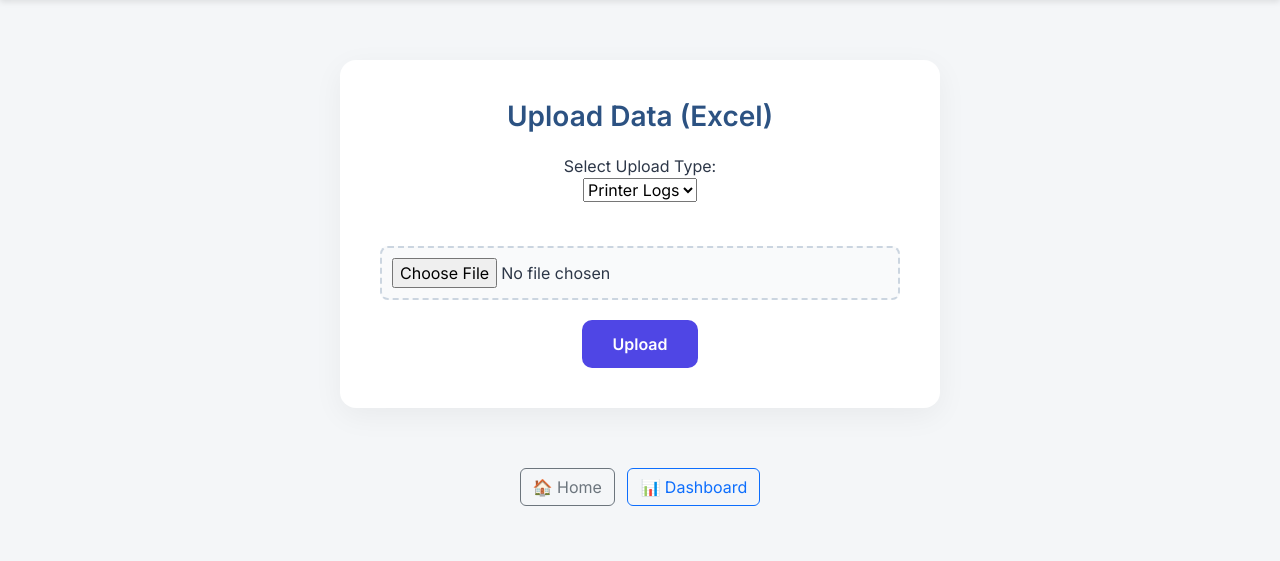
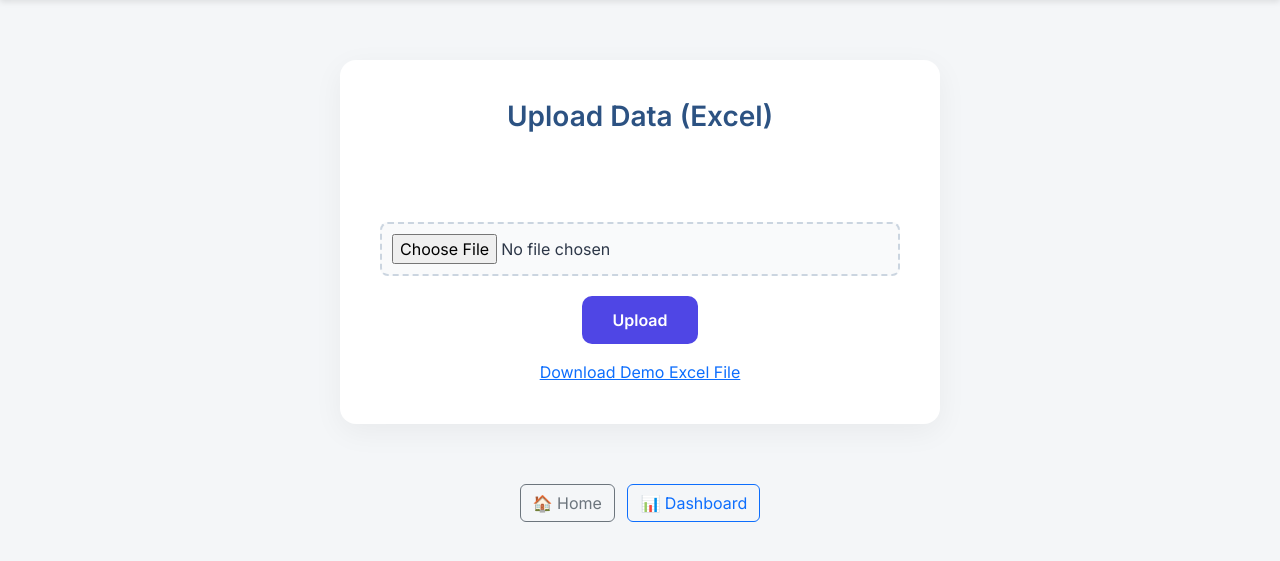
Before and after one commit to Shrx14/PrintDesk, a Flask app: page /upload in a window 1280 px wide. Shown: the part 115-676 px from the top of the page. Run offline with Flask 3, Linux system fonts and the light colour scheme; some libraries are stand-ins or nearby versions.

Commit message:
Add Demo_Excel in upload

```diff
--- a/templates/upload.html
+++ b/templates/upload.html
@@ -6,16 +6,16 @@
   <div class="upload-wrapper">
     <h3>Upload Data (Excel)</h3>
     <form method="post" enctype="multipart/form-data" action="{{ url_for('upload') }}">
-      <label for="upload_type">Select Upload Type:</label><br>
-      <select name="upload_type" id="upload_type" required>
-        <option value="printer_logs">Printer Logs</option>
-        <option value="printer_data">Printer Data</option>
-      </select>
+
       <br><br>
       <input type="file" name="file" required>
       <br>
       <input type="submit" value="Upload">
     </form>
+
+    <div class="mt-3">
+      <a href="{{ url_for('static', filename='demo excel/demo_Excel.xlsx') }}" download>Download Demo Excel File</a>
+    </div>
 
     {% with messages = get_flashed_messages() %}
       {% if messages %}
@@ -105,3 +105,4 @@
     }
   </style>
 {% endblock %}
+</create_file>
```
Also changed, not shown: 1 other file.
